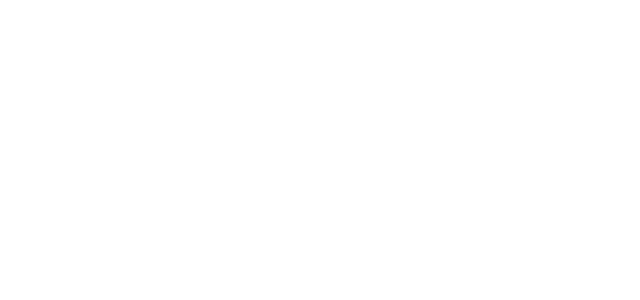
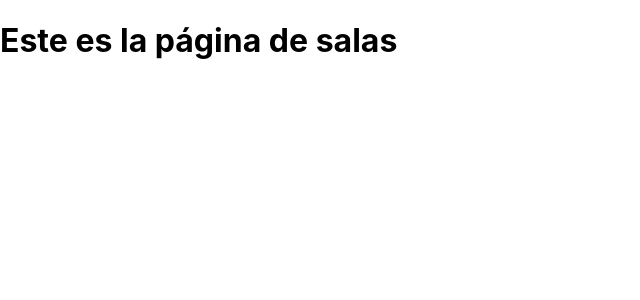
Before and after one commit to hvega25/m12_projecte2, a React (Create React App) app in the folder cine/: page /Salas in a window 1280 px wide. Shown: the top 300 px of the page, without its empty margins (0-640 px from the left). Built offline with nearby package versions, Linux system fonts and the light colour scheme.

Commit message:
Creación de componenentes y rutasQ

```diff
--- a/cine/package.json
+++ b/cine/package.json
@@ -8,6 +8,8 @@
     "@testing-library/user-event": "^13.5.0",
     "react": "^18.2.0",
     "react-dom": "^18.2.0",
+    "react-router": "^6.22.2",
+    "react-router-dom": "^6.22.2",
     "react-scripts": "5.0.1",
     "web-vitals": "^2.1.4"
   },
--- a/cine/src/App.js
+++ b/cine/src/App.js
@@ -1,11 +1,20 @@
+import React from "react";
+import {Route, BrowserRouter, Routes} from 'react-router-dom';
+import Error from './components/Error'
+import Salas from "./components/Salas";
+
 function App() {
-  return (
-    <div className="App">
-      <header className="App-header">
+    return (
+        <BrowserRouter>
+            <Routes>
+                <Route path="/error" element={<Error/>}/>
+            </Routes>
+            <Routes>
+                <Route path="/Salas" element={< Salas/>}/>
+            </Routes>
+        </BrowserRouter>
 
-      </header>
-    </div>
-  );
+    );
 }
 
 export default App;
--- /dev/null
+++ b/cine/src/components/Error.js
@@ -0,0 +1,9 @@
+import React from "react";
+function Error() {
+    return(
+        <h1> Esta es la pagina de error</h1>
+    );
+
+}
+
+export default Error;
--- /dev/null
+++ b/cine/src/components/Salas.js
@@ -0,0 +1,8 @@
+function Salas () {
+    return(
+
+        <h1> Este es la página de salas</h1>
+    );
+}
+
+export default Salas;
```
Also changed, not shown: 1 other file (tests, documents, lock files or other folders).
